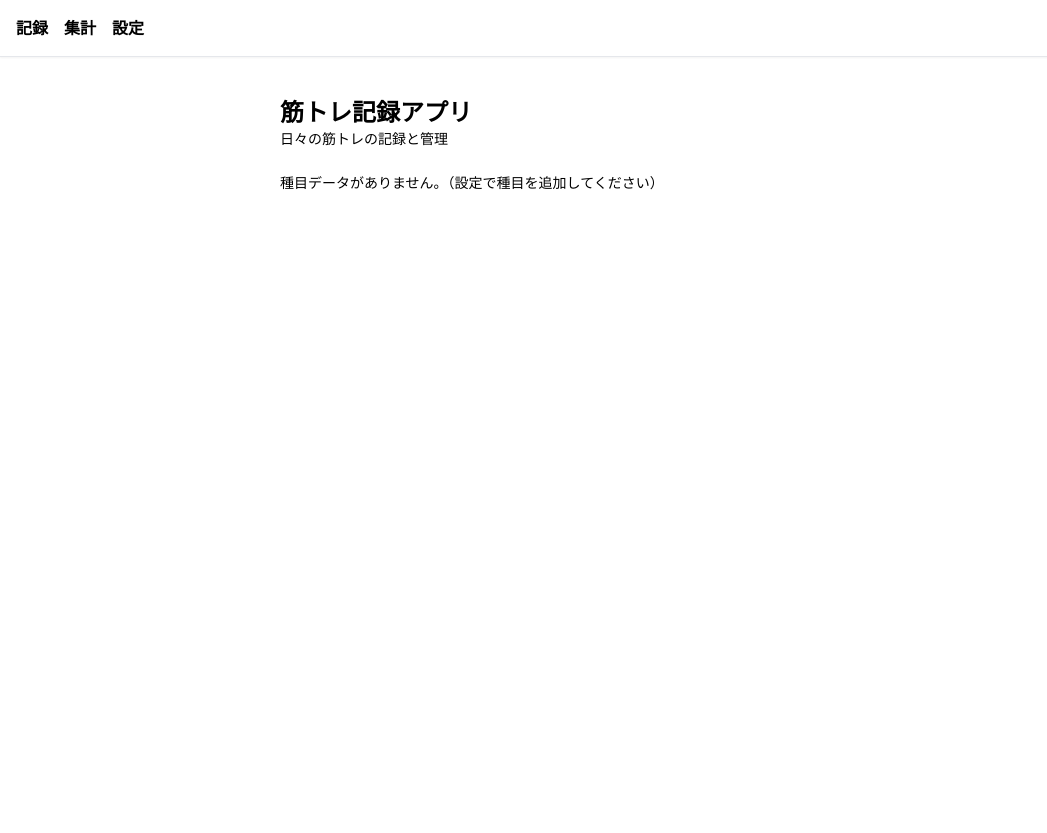
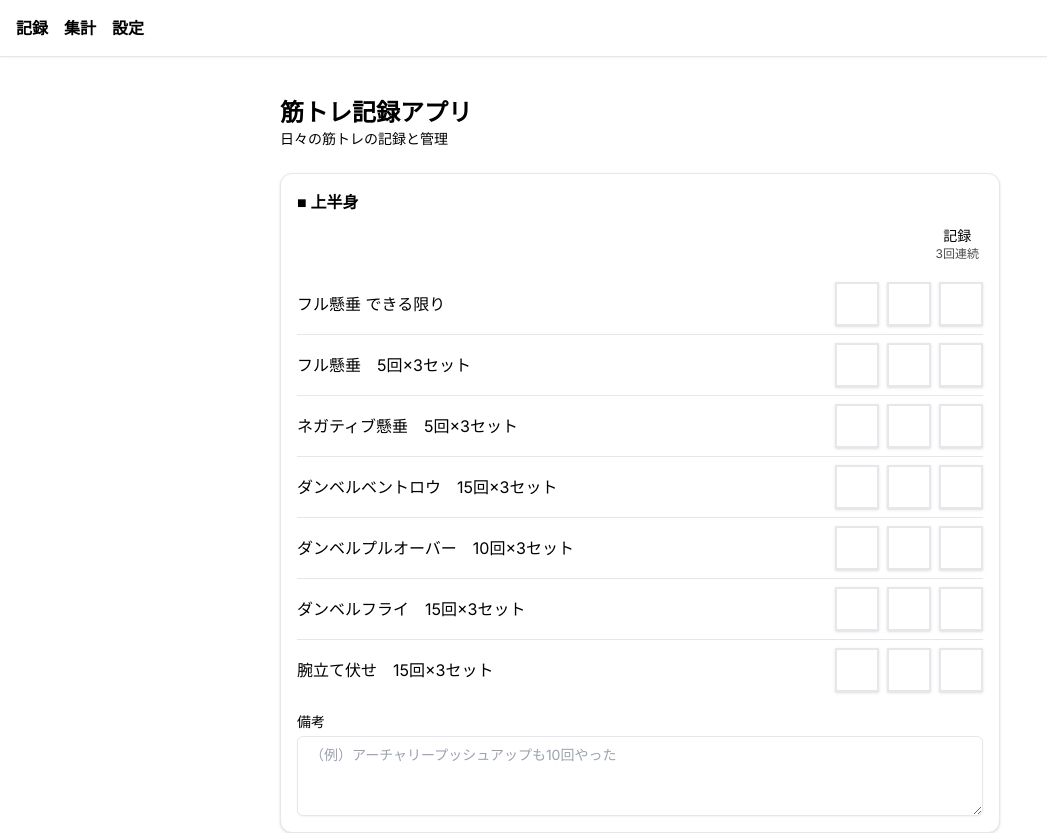
Before and after one commit to Mickey-1996/workout-tracker20250807, a Next.js app: page / in a window 1280 px wide. Shown: the top 833 px of the page, without its empty margins (0-1047 px from the left). Before the commit the page ends 800 px from the top, so only its background shows below. Built offline with nearby package versions, Linux system fonts and the light colour scheme.

Commit message:
UI update

```diff
--- a/src/tabs/RecordTab.tsx
+++ b/src/tabs/RecordTab.tsx
@@ -1,38 +1,38 @@
 // src/tabs/RecordTab.tsx
 "use client";
 
-import { useState, useEffect, useMemo } from "react";
+import { useEffect, useMemo, useState } from "react";
 import { Card } from "@/components/ui/Card";
 import { Textarea } from "@/components/ui/Textarea";
 import { Checkbox } from "@/components/ui/Checkbox";
+import Link from "next/link";
 
 import { loadDayRecord, loadExercises, saveDayRecord } from "@/lib/local-storage";
+import { defaultExercises } from "@/lib/exercises-default";
 
-// --- ローカル型（既存データと互換） ---
+// 既存保存形式に依存しない最小型
 type DayRecord = {
   date: string;
   notesUpper: string;
   notesLower: string;
   notesOther?: string;
-  // 種目ID => セットごとの完了フラグ
   sets: Record<string, boolean[]>;
 };
 
-type ExerciseItemLike = { id: string; name: string; sets?: number; checkCount?: number };
-type ExercisesState = Record<string, ExerciseItemLike[]>;
-// ------------------------------------------------
+type ExerciseItem = {
+  id: string;
+  name: string;
+  category: "upper" | "lower" | "other";
+  sets?: number;
+  checkCount?: number;
+  enabled?: boolean;
+  order?: number;
+};
+
+type ExercisesState = Record<"upper" | "lower" | "other", { id: string; name: string; sets: number }[]>;
 
 const today = new Date().toISOString().split("T")[0];
-
-// カテゴリ名を正規化（"upper"/"lower" or 日本語）
-function classifyCategory(key: string): "upper" | "lower" | "other" {
-  const k = key.toLowerCase();
-  if (k.includes("upper") || k.includes("上")) return "upper";
-  if (k.includes("lower") || k.includes("下")) return "lower";
-  return "other";
-}
-
-const CELL = { size: "h-11 w-11" }; // 44px相当
+const CELL = { size: "h-11 w-11" }; // 44px
 
 export default function RecordTab() {
   const [exercises, setExercises] = useState<ExercisesState | null>(null);
@@ -50,32 +50,74 @@ export default function RecordTab() {
     window.setTimeout(() => setToast(null), 1100);
   };
 
+  // localStorage から読めない場合は defaultExercises でフォールバック
   useEffect(() => {
-    const loadedExercises = loadExercises();
-    if (loadedExercises) setExercises(loadedExercises);
-    const loadedRecord = loadDayRecord(today);
-    if (loadedRecord) setDayRecord((prev) => ({ ...prev, ...loadedRecord }));
+    const loaded = loadExercises();
+    if (loaded && Object.keys(loaded).length) {
+      // 既存の exercises 形式（カテゴリ -> 配列）そのまま使用
+      setExercises(normalizeLoaded(loaded));
+    } else {
+      // 初期データから UI 用の形に整形（enabled のみ）
+      setExercises(fromDefaults(defaultExercises as ExerciseItem[]));
+    }
+
+    const rec = loadDayRecord(today);
+    if (rec) setDayRecord((prev) => ({ ...prev, ...rec }));
   }, []);
 
-  // 「上/下/その他」の3ブロックへ正規化
-  const groups = useMemo(() => {
-    const g: Record<
-      "upper" | "lower" | "other",
-      { label: string; noteField: "notesUpper" | "notesLower" | "notesOther"; items: ExerciseItemLike[] }
-    > = {
-      upper: { label: "上半身", noteField: "notesUpper", items: [] },
-      lower: { label: "下半身", noteField: "notesLower", items: [] },
-      other: { label: "その他", noteField: "notesOther", items: [] },
-    };
-    if (exercises) {
-      for (const [key, arr] of Object.entries(exercises)) {
-        g[classifyCategory(key)].items.push(...arr);
+  // 読み込んだオブジェクトが { [key: string]: { id,name,sets }[] } 型に近い場合の保険
+  function normalizeLoaded(obj: any): ExercisesState {
+    const out: ExercisesState = { upper: [], lower: [], other: [] };
+    for (const [k, arr] of Object.entries(obj as Record<string, any[]>)) {
+      const cat = k.toLowerCase().includes("upper")
+        ? "upper"
+        : k.toLowerCase().includes("lower")
+        ? "lower"
+        : "other";
+      for (const it of arr) {
+        out[cat].push({
+          id: String(it.id),
+          name: String(it.name),
+          sets: Number(it.sets ?? it.checkCount ?? 3) || 3,
+        });
       }
     }
-    return g;
+    return out;
+  }
+
+  // defaultExercises（配列）→ UI 用 {upper/lower/other: …} に整形
+  function fromDefaults(list: ExerciseItem[]): ExercisesState {
+    const out: ExercisesState = { upper: [], lower: [], other: [] };
+    const add = (cat: "upper" | "lower" | "other", it: ExerciseItem) => {
+      const sets = Number(it.checkCount ?? it.sets ?? 3) || 3;
+      out[cat].push({ id: it.id, name: it.name, sets });
+    };
+    for (const it of list) {
+      if (it.enabled === false) continue; // 非表示は除外
+      add(it.category, it);
+    }
+    // order があれば並べ替え（同一カテゴリ内）
+    (["upper", "lower", "other"] as const).forEach((cat) => {
+      out[cat].sort((a, b) => {
+        const oa =
+          (list.find((x) => x.id === a.id)?.order ?? 0) as number;
+        const ob =
+          (list.find((x) => x.id === b.id)?.order ?? 0) as number;
+        return oa - ob;
+      });
+    });
+    return out;
+  }
+
+  // 表示用の3グループ
+  const groups = useMemo(() => {
+    return [
+      { key: "upper" as const, label: "上半身", noteField: "notesUpper" as const, items: exercises?.upper ?? [] },
+      { key: "lower" as const, label: "下半身", noteField: "notesLower" as const, items: exercises?.lower ?? [] },
+      { key: "other" as const, label: "その他", noteField: "notesOther" as const, items: exercises?.other ?? [] },
+    ];
   }, [exercises]);
 
-  // チェック切替
   const toggleSet = (exerciseId: string, setIndex: number) => {
     const updatedSets = { ...dayRecord.sets };
     if (!updatedSets[exerciseId]) updatedSets[exerciseId] = [];
@@ -87,7 +129,6 @@ export default function RecordTab() {
     notifySaved();
   };
 
-  // 備考更新
   const handleNotesChange = (
     field: "notesUpper" | "notesLower" | "notesOther",
     value: string
@@ -99,24 +140,20 @@ export default function RecordTab() {
   };
 
   if (!exercises) {
-    return <div className="text-sm text-muted-foreground">種目データがありません。（設定で種目を追加してください）</div>;
+    // フォールバックが効くまでの一瞬の状態
+    return <div className="text-sm text-muted-foreground">読み込み中…</div>;
   }
 
-  // 1カテゴリ分の描画
   const CategoryBlock = (
     label: string,
     noteField: "notesUpper" | "notesLower" | "notesOther",
-    list: ExerciseItemLike[]
+    list: { id: string; name: string; sets: number }[]
   ) => {
-    // 表示用のチェック数：checkCount > sets > 3
-    const boxCountOf = (ex: ExerciseItemLike) => ex.checkCount ?? ex.sets ?? 3;
-    const maxChecks = Math.max(0, ...list.map(boxCountOf));
-
+    const maxChecks = Math.max(0, ...list.map((x) => x.sets || 0));
     return (
       <Card className="p-4 space-y-3">
         <h2 className="text-base font-bold">■ {label}</h2>
 
-        {/* 見出し（記録 / ○回連続） */}
         <div className="flex items-end justify-between text-sm px-1">
           <span className="invisible">種目</span>
           <div className="flex flex-col items-center">
@@ -125,20 +162,16 @@ export default function RecordTab() {
           </div>
         </div>
 
-        {/* 種目行（列数をカテゴリ内で固定） */}
         <div className="divide-y">
           {list.map((ex) => (
             <div key={ex.id} className="flex items-center justify-between py-2">
               <div className="pr-4 leading-snug">{ex.name}</div>
-
-              {/* Grid で列数固定。足りない分は“空枠”を描画して縦揃え */}
               <div
                 className="grid gap-2"
-                style={{ gridTemplateColumns: `repeat(${maxChecks || 1}, 2.75rem)` }} // 44px
+                style={{ gridTemplateColumns: `repeat(${maxChecks || 1}, 2.75rem)` }}
               >
                 {Array.from({ length: maxChecks || 1 }).map((_, idx) => {
-                  const limit = boxCountOf(ex);
-                  const isGap = idx >= limit; // 空枠
+                  const isGap = idx >= (ex.sets || 0);
                   const checked = !isGap && (dayRecord.sets[ex.id]?.[idx] || false);
                   return (
                     <Checkbox
@@ -156,7 +189,6 @@ export default function RecordTab() {
           {list.length === 0 && <div className="py-2 text-sm opacity-60">（種目なし）</div>}
         </div>
 
-        {/* 備考 */}
         <div className="space-y-1">
           <div className="text-sm font-medium">備考</div>
           <Textarea
@@ -169,13 +201,22 @@ export default function RecordTab() {
     );
   };
 
+  const emptyAll =
+    groups.every((g) => g.items.length === 0);
+
   return (
     <div className="space-y-4">
-      {CategoryBlock(groups.upper.label, groups.upper.noteField, groups.upper.items)}
-      {CategoryBlock(groups.lower.label, groups.lower.noteField, groups.lower.items)}
-      {CategoryBlock(groups.other.label, groups.other.noteField, groups.other.items)}
+      {emptyAll && (
+        <Card className="p-4">
+          <div className="text-sm">
+            種目データが見つかりませんでした。初期データで表示しています。<br />
+            種目の追加・編集は <Link className="underline" href="/tabs/settings">設定</Link> から行えます。
+          </div>
+        </Card>
+      )}
 
-      {/* 軽量トースト */}
+      {groups.map((g) => CategoryBlock(g.label, g.noteField, g.items))}
+
       {toast && (
         <div className="fixed bottom-4 right-4 rounded-md bg-black text-white text-sm px-3 py-2 shadow-lg">
           {toast}
--- a/src/tabs/settings/page.tsx
+++ b/src/tabs/settings/page.tsx
@@ -1,5 +1,4 @@
 // src/app/tabs/settings/page.tsx
-"use client";
 
 import SettingsTab from "@/tabs/SettingsTab";
 
--- a/src/tabs/summary/page.tsx
+++ b/src/tabs/summary/page.tsx
@@ -1,5 +1,4 @@
 // src/app/tabs/summary/page.tsx
-"use client";
 
 import SummaryTab from "@/tabs/SummaryTab";
 
```
